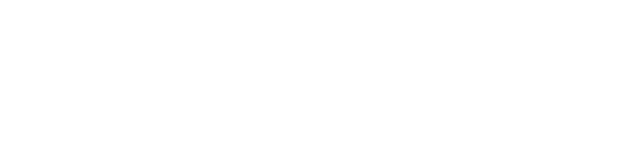
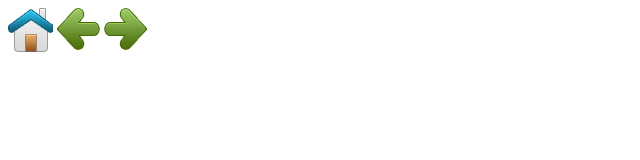
Before and after one commit to doroshkovd/FE1, a plain HTML site: page lesson-9/index.html in a window 1280 px wide. Shown: the whole page, without its empty margins (0-640 px from the left). Drawn offline with Linux system fonts and the light colour scheme.

Commit message:
feat(lesson-9): add sprite sources

```diff
--- /dev/null
+++ b/lesson-9/css/styles.css
@@ -0,0 +1,19 @@
+.image-link {
+    display: inline-block;
+    width: 45px;
+    height: 44px;
+    background: url("../img/img_navsprites_hover.gif") 0 0 no-repeat;
+}
+
+.forward {
+   background-position: -91px 0px;
+}
+
+.back {
+    background-position: -47px 0px;
+    width: 43px;
+}
+
+.home:hover, .back:hover, .forward:hover {
+    background-position-y: -45px;
+}
--- a/lesson-9/index.html
+++ b/lesson-9/index.html
@@ -2,9 +2,13 @@
 <html lang="en">
 <head>
   <meta charset="UTF-8">
-  <title>Title</title>
+  <title>Sprite</title>
+  <link rel="stylesheet" href="css/styles.css"/>
 </head>
 <body>
+<a class="image-link home" href="#" title="Home"></a>
+<a class="image-link back" href="#" title="Back"></a>
+<a class="image-link forward" href="#" title="Forward"></a>
 
 </body>
 </html>
```
